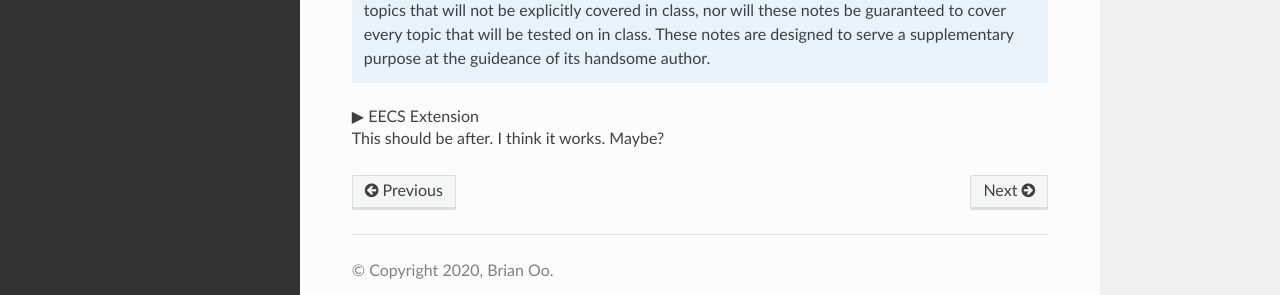
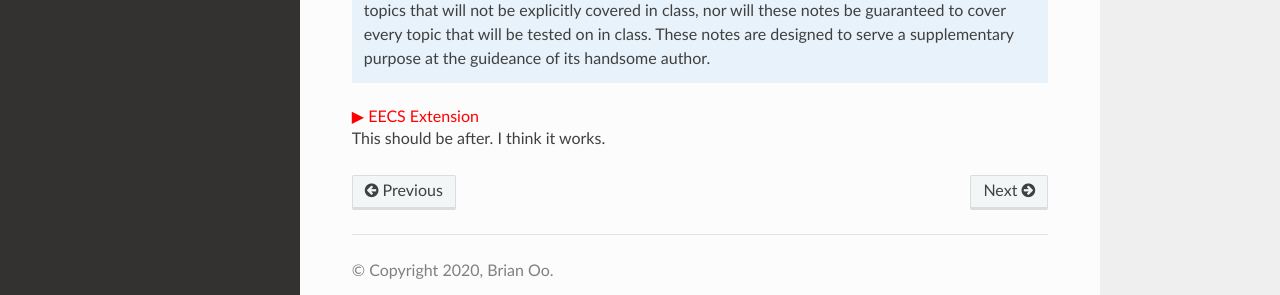
Before and after one commit to brian-oo/discrete-notes, a Sphinx documentation site: the page built from docs/source/intro.rst, in a window 1280 px wide and 1400 px high, scrolled down 680 px. Shown: the part 1060-1355 px from the top of the window. Built offline with Sphinx 7.4.7 and the Read the Docs theme 2.0.0, drawn with Linux system fonts in a browser that asks for light colours.

Commit message:
color-test

```diff
--- a/docs/source/_static/custom.css
+++ b/docs/source/_static/custom.css
@@ -1,6 +1,7 @@
 .eecs {
     display: block;
     clear: both;
+    color: red;
 }
 
 .eecs:before {
--- a/docs/source/_templates/page.html
+++ b/docs/source/_templates/page.html
@@ -12,6 +12,4 @@
     });
 </script>
 
-<a>Hi</a>
-
 {% endblock %}
--- a/docs/source/intro.rst
+++ b/docs/source/intro.rst
@@ -47,4 +47,4 @@ A lot of people claim EECS 203 is a useless class where you will never need any
 
     This is an EECS Extension
 
-This should be after. I think it works. Maybe?
+This should be after. I think it works.
```
